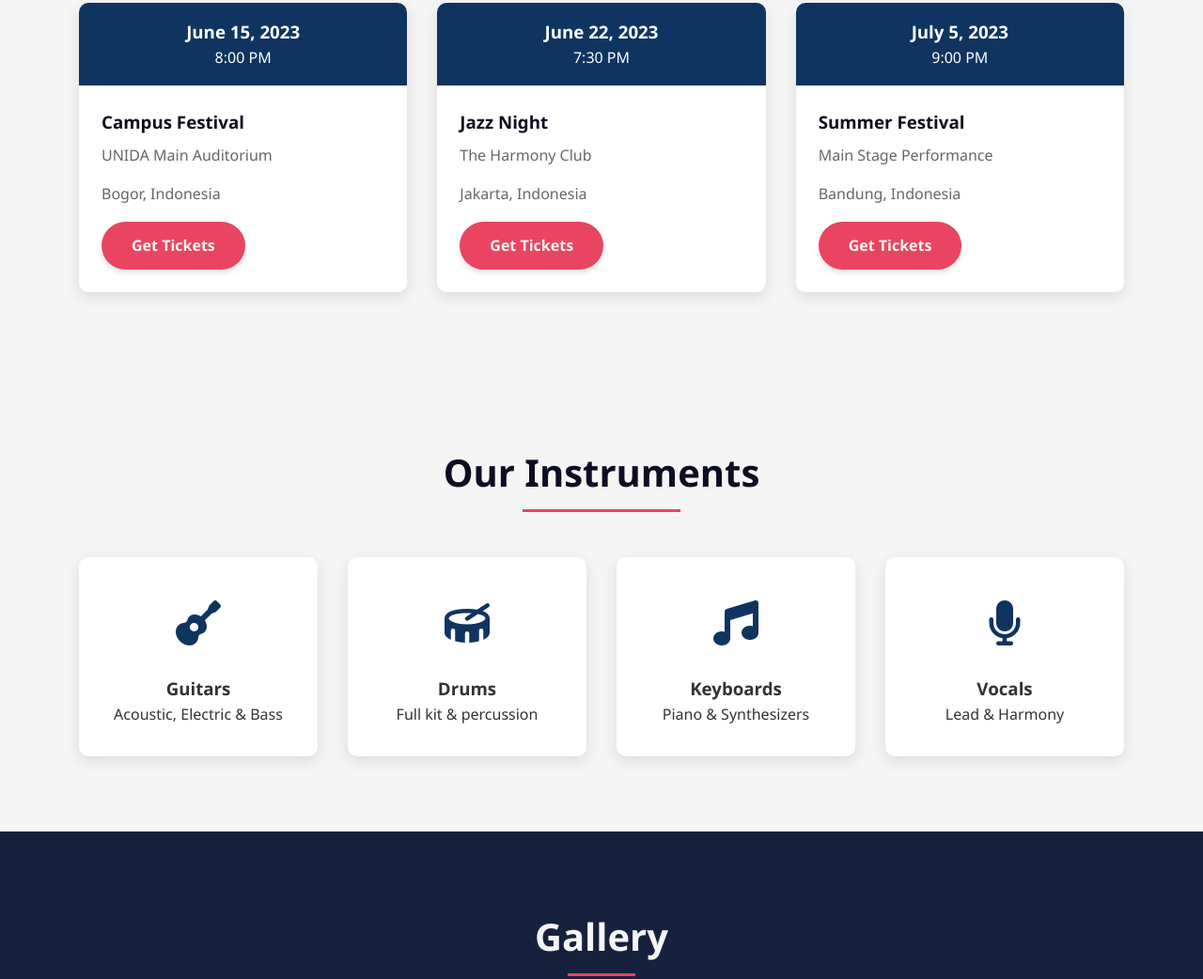
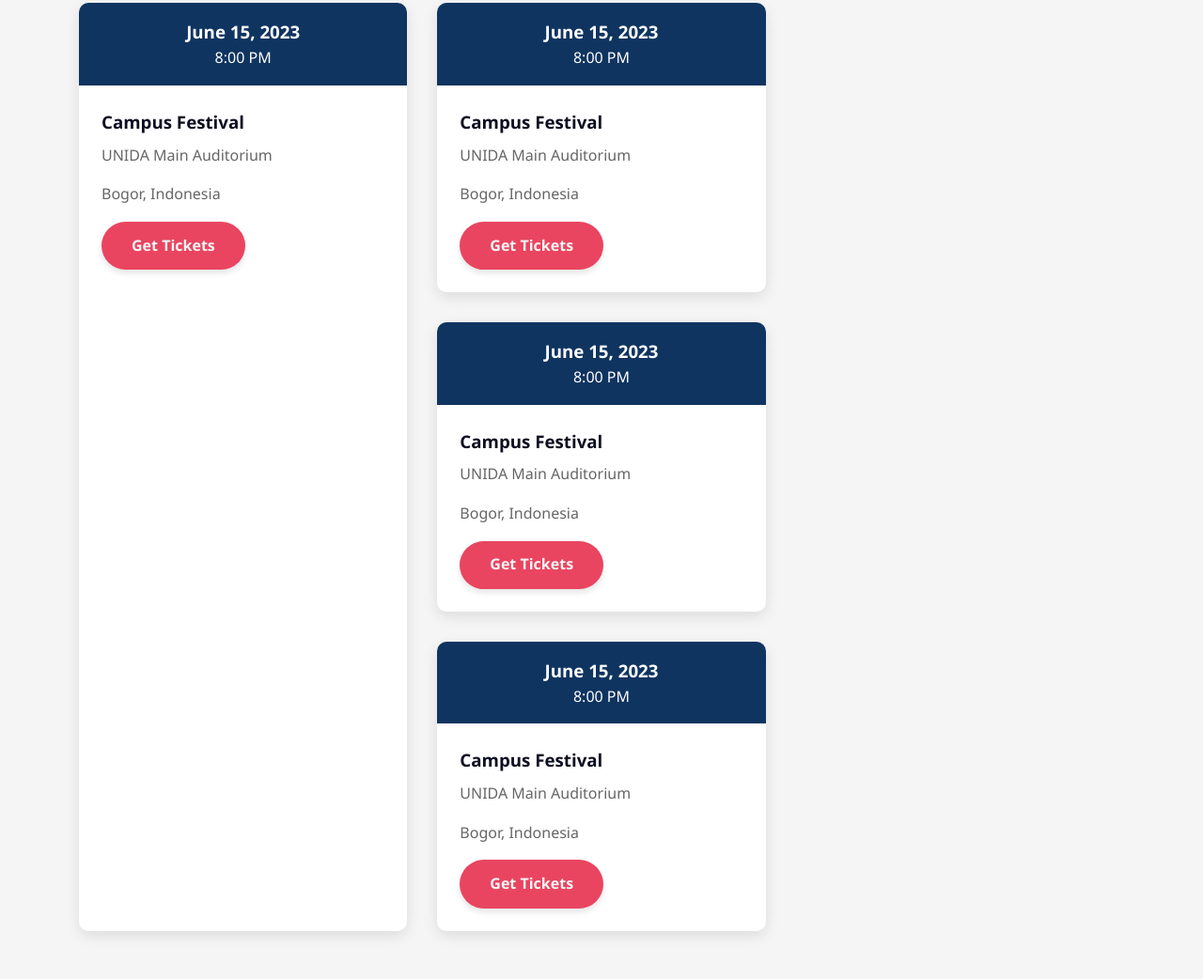
Before and after one commit to xygritte/dimensi, a plain HTML site: page index.html in a window 1280 px wide. Shown: the part 1652-2694 px from the top of the page at 94% size. Drawn offline with Linux system fonts and the light colour scheme.

Commit message:
Update index.html

```diff
--- a/index.html
+++ b/index.html
@@ -49,8 +49,8 @@
                 </div>
                 <div class="profile-text">
                     <h3>DIMENSI Band</h3>
-                    <p>Formed in 2018, DIMENSI is a dynamic musical ensemble from UKM Musik UNIDA that has captivated audiences with their unique blend of contemporary and traditional sounds. Our passion for music drives us to create unforgettable performances.</p>
-                    <p>With members specializing in various instruments and vocal styles, we bring versatility and energy to every stage. From intimate acoustic sets to full-band productions, DIMENSI delivers musical experiences that resonate with listeners of all ages.</p>
+                    <p>Lorem ipsum dolor sit amet consectetur adipisicing elit. Nihil dolores consectetur labore vel eos, a in autem asperiores, magni reiciendis rerum. Soluta, amet. Pariatur expedita laudantium dolorem deleniti unde porro!</p>
+                    <p>Lorem ipsum dolor sit amet consectetur adipisicing elit. Iusto voluptatem esse deserunt cumque aliquid temporibus, reiciendis nostrum voluptate aspernatur fuga delectus eaque provident corrupti modi quibusdam pariatur illum debitis omnis.</p>
                     <a href="#contact" class="btn">Book Us Now</a>
                 </div>
             </div>
@@ -76,27 +76,42 @@
                         <a href="#" class="btn">Get Tickets</a>
                     </div>
                 </div>
+            <div class="gigs-container">
                 <div class="gig-card">
                     <div class="gig-date">
-                        <h3>June 22, 2023</h3>
-                        <p>7:30 PM</p>
+                        <h3>June 15, 2023</h3>
+                        <p>8:00 PM</p>
                     </div>
                     <div class="gig-info">
-                        <h3>Jazz Night</h3>
-                        <p>The Harmony Club</p>
-                        <p>Jakarta, Indonesia</p>
+                        <h3>Campus Festival</h3>
+                        <p>UNIDA Main Auditorium</p>
+                        <p>Bogor, Indonesia</p>
                         <a href="#" class="btn">Get Tickets</a>
                     </div>
                 </div>
+            <div class="gigs-container">
                 <div class="gig-card">
                     <div class="gig-date">
-                        <h3>July 5, 2023</h3>
-                        <p>9:00 PM</p>
+                        <h3>June 15, 2023</h3>
+                        <p>8:00 PM</p>
                     </div>
                     <div class="gig-info">
-                        <h3>Summer Festival</h3>
-                        <p>Main Stage Performance</p>
-                        <p>Bandung, Indonesia</p>
+                        <h3>Campus Festival</h3>
+                        <p>UNIDA Main Auditorium</p>
+                        <p>Bogor, Indonesia</p>
+                        <a href="#" class="btn">Get Tickets</a>
+                    </div>
+                </div>
+            <div class="gigs-container">
+                <div class="gig-card">
+                    <div class="gig-date">
+                        <h3>June 15, 2023</h3>
+                        <p>8:00 PM</p>
+                    </div>
+                    <div class="gig-info">
+                        <h3>Campus Festival</h3>
+                        <p>UNIDA Main Auditorium</p>
+                        <p>Bogor, Indonesia</p>
                         <a href="#" class="btn">Get Tickets</a>
                     </div>
                 </div>
@@ -223,7 +238,7 @@
                         <img src="https://images.unsplash.com/photo-1571330735066-03aaa9429d89?ixlib=rb-4.0.3&ixid=M3wxMjA3fDB8MHxwaG90by1wYWdlfHx8fGVufDB8fHx8fA%3D%3D&auto=format&fit=crop&w=1740&q=80" alt="Album Art">
                     </div>
                     <div class="track-info">
-                        <h3>Dimensional Waves</h3>
+                        <h3>D album1</h3>
                         <p>DIMENSI Band</p>
                         <p>Album: First Dimension</p>
                     </div>
@@ -246,23 +261,23 @@
 
                 <div class="playlist">
                     <div class="playlist-item active">
-                        <img src="https://images.unsplash.com/photo-1571330735066-03aaa9429d89?ixlib=rb-4.0.3&ixid=M3wxMjA3fDB8MHxwaG90by1wYWdlfHx8fGVufDB8fHx8fA%3D%3D&auto=format&fit=crop&w=1740&q=80" alt="Track 1">
+                        <img src="" alt="Track 1">
                         <div>
-                            <h4>Dimensional Waves</h4>
+                            <h4>music 1</h4>
                             <p>DIMENSI Band</p>
                         </div>
                     </div>
                     <div class="playlist-item">
-                        <img src="https://images.unsplash.com/photo-1493225457124-a3eb161ffa5f?ixlib=rb-4.0.3&ixid=M3wxMjA3fDB8MHxwaG90by1wYWdlfHx8fGVufDB8fHx8fA%3D%3D&auto=format&fit=crop&w=1740&q=80" alt="Track 2">
+                        <img src="" alt="Track 2">
                         <div>
-                            <h4>Echoes of Tomorrow</h4>
+                            <h4>music 2</h4>
                             <p>DIMENSI Band</p>
                         </div>
                     </div>
                     <div class="playlist-item">
-                        <img src="https://images.unsplash.com/photo-1470225620780-dba8ba36b745?ixlib=rb-4.0.3&ixid=M3wxMjA3fDB8MHxwaG90by1wYWdlfHx8fGVufDB8fHx8fA%3D%3D&auto=format&fit=crop&w=1740&q=80" alt="Track 3">
+                        <img src="" alt="Track 3">
                         <div>
-                            <h4>Rhythm of the Night</h4>
+                            <h4>music 3</h4>
                             <p>DIMENSI Band</p>
                         </div>
                     </div>
@@ -285,7 +300,7 @@
                         </div>
                         <div>
                             <h3>Location</h3>
-                            <p>UNIDA Campus, Bogor</p>
+                            <p>UNIDA Campus</p>
                             <p>West Java, Indonesia</p>
                         </div>
                     </div>
```
